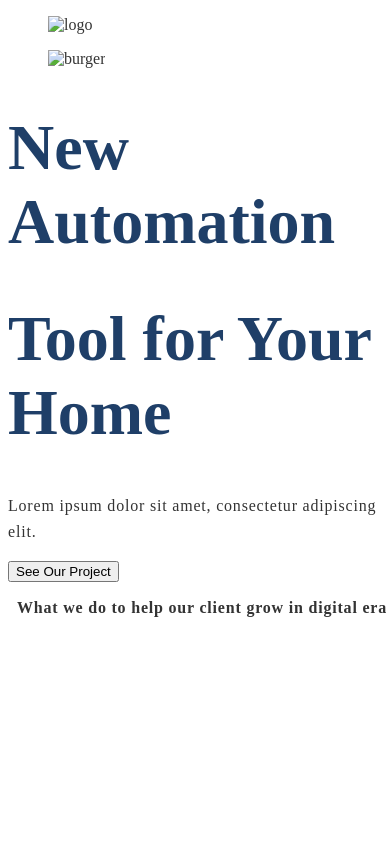
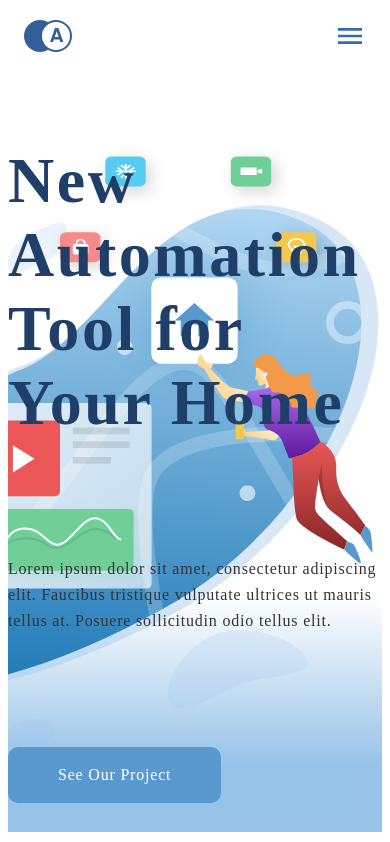
Before and after one commit to Levshin-ArtQ/d-element_levshin, a website built with webpack: page public/index.html in a window 390 px wide. Shown: the top 842 px of the page. Built offline with nearby package versions, Linux system fonts and the light colour scheme.

Commit message:
hero-section

```diff
--- a/eslint.config.mjs
+++ b/eslint.config.mjs
@@ -2,6 +2,6 @@ import globals from "globals";
 
 
 export default [
-  {files: ["**/*.js"], languageOptions: {sourceType: "commonjs"}},
+  {files: ["**/*.js"], languageOptions: {sourceType: "module"}},
   {languageOptions: { globals: globals.browser }},
 ];
--- a/package.json
+++ b/package.json
@@ -5,9 +5,9 @@
   "private": true,
   "scripts": {
     "test": "echo \"Error: no test specified\" && exit 1",
-    "build": "webpack",
+    "build": "webpack --env mode=production",
     "watch": "webpack --watch",
-    "dev": "webpack serve --mode=development & webpack --mode development"
+    "dev": "webpack serve --env mode=development & webpack --env mode=development"
   },
   "keywords": [],
   "author": "",
@@ -20,6 +20,7 @@
     "css-minimizer-webpack-plugin": "^7.0.0",
     "eslint": "^9.12.0",
     "globals": "^15.10.0",
+    "html-minimizer-webpack-plugin": "^5.0.0",
     "html-webpack-plugin": "^5.6.0",
     "mini-css-extract-plugin": "^2.9.1",
     "node-sass": "^9.0.0",
--- a/src/index.html
+++ b/public/index.html
@@ -7,15 +7,17 @@
 </head>
 <body>
 <div id="root">
-  <nav id="nav" class="flex" aria-label="Main navigation"></nav>
-    <figure><img src="" alt="logo" class="logo"></figure>
-    <figure><img src="" alt="burger" id="burger" class="burger"></figure>
+  <nav id="nav" class="navigation" aria-label="Main navigation">
+    <button class="icon-container"><img src="" alt="logo" class="icon-container__logo"></button>
+    <button class="icon-container"><img src="" alt="burger" class="icon-container__burger" class="burger"></button>
   </nav>
   <header class="hero">
     <div class="hero__content">
-      <h1 class="hero__slogan">New Automation</h1>
-      <h1 class="hero__slogan">Tool for Your Home</h1>
-      <p class="hero__text">Lorem ipsum dolor sit amet, consectetur adipiscing elit. </p>
+      <h1 class="hero__slogan">New Automation <br/> Tool for Your Home</h1>
+      <p class="hero__text">Lorem ipsum dolor sit amet, consectetur adipiscing elit.
+        Faucibus tristique vulputate ultrices ut mauris tellus at.
+        Posuere sollicitudin odio tellus elit.
+      </p>
       <button class="hero__button">See Our Project</button>
     </div>
   </header>
@@ -32,9 +34,10 @@
           sed do eiusmod tempor incididunt ut labore et dolore magna aliqua.
           Ut enim ad minim veniam.
         </span>
+        <div class="client-section__table">
+        </div>
       </div>
-    <div class="client-section__table">
-    </div>
+
     </section>
     <section class="hire-section">
       <h3 class="hire_section__title">
--- a/src/components/description/card.js
+++ b/src/components/description/card.js
@@ -7,6 +7,7 @@ export default class Card {
     this.title = title;
     this.description = description;
     this.link = link;
+
   }
 
   createCardElement() {
--- a/src/components/description/card.scss
+++ b/src/components/description/card.scss
@@ -8,6 +8,7 @@
       }
       @else {
         align-self: end;
+
       }
 
       @if $i == 2 {
--- a/src/components/footer/footer.js
+++ b/src/components/footer/footer.js
@@ -11,15 +11,15 @@ const sampleClients = [
   'More Client',
 ]
 
-export  function initializeFooter() {
+export function initializeFooter() {
   const footer = document.querySelector('.footer');
   const clientTable = document.querySelector('.client-section__table');
-
+  console.log(footer, clientTable);
   sampleClients.map((element, index) => {
-    let newNode = document.createElement('span');
+    let newNode = document.createElement('div');
     newNode.classList.add('client-table__item');
     newNode.textContent = element;
-    footer.appendChild(newNode);
+    clientTable.appendChild(newNode);
   })
 
 }
--- a/src/components/footer/footer.scss
+++ b/src/components/footer/footer.scss
@@ -23,6 +23,7 @@
   grid-template-columns: repeat(4, auto);
   grid-template-rows: repeat(2, auto);
   justify-items: center;
+  justify-content: center;
   grid-template-areas:
     ". . . ."
     ". . . .";
@@ -32,8 +33,8 @@
   // Locally scoped variables
   --gap: 2rem;
   --line-offset: calc(var(--gap) / 2);
-  --line-thickness: 2px;
-  --line-color: red;
+  --line-thickness: 1px;
+  --line-color: white;
 
   // Grid layout
   display: grid;
@@ -45,6 +46,12 @@
 // Make Grid Items Control Absolute Pseudo Positioning
 .client-table__item {
   position: relative;
+
+}
+
+.client-table__item:nth-last-child(1) {
+  width: 100%;
+  text-align: center;
 }
 
 // Pseudo Element Shared Styling
@@ -83,7 +90,6 @@
   width: 90%;
   border-top-right-radius: 200px;
 }
-
 .credentials-section {
   background: #316099;
   width: 90%;
--- /dev/null
+++ b/src/components/hero/hero.js
@@ -0,0 +1,6 @@
+import './hero.scss';
+
+export default function initializeHero(heroIllustration) {
+  let hero = document.querySelector('.hero__content');
+  hero.style.backgroundImage = `url(${heroIllustration})`;
+}
--- /dev/null
+++ b/src/components/hero/hero.scss
@@ -0,0 +1,50 @@
+.hero {
+  width: 100%;
+  height: 90vh;
+  background: linear-gradient(0deg, #98C3E8 8.84%, rgba(152, 195, 232, 0) 31.12%);
+
+  &__content {
+    width: 100%;
+    height: 100%;
+    display: flex;
+    justify-content: space-around;
+    flex-direction: column;
+    background-repeat: no-repeat;
+  // background-attachment: fixed;
+    background-position: right;
+    background-size: 80vh;
+
+  }
+
+  &__slogan {
+    font-family: Galien;
+    font-size: 64px;
+    letter-spacing: 0.04em;
+    text-align: left;
+  }
+
+  &__text {
+    font-family: Gilroy;
+    font-size: 16px;
+    line-height: 26px;
+    letter-spacing: 0.05em;
+    text-align: left;
+  }
+
+
+}
+
+// .hero__button {
+//   margin-top: 40px;
+//     padding: 15px 50px;
+//     background: #5A98D0 ;
+//     border-radius: 10px;
+//     color: #fff;
+//     border: none;
+//     font-family: Gilroy;
+//     font-size: 16px;
+//     line-height: 26px;
+//     letter-spacing: 0.05em;
+//     text-align: center;
+
+// }
--- a/src/components/nav/nav.js
+++ b/src/components/nav/nav.js
@@ -1,6 +1,14 @@
+import './nav.scss';
+export default function initializeNav(aIcon, burger) {
+  const logo = document.querySelector('.icon-container__logo');
+  const burgerButton = document.querySelector('.icon-container__burger');
+  console.log(logo, burgerButton);
+  if (!logo || !burgerButton) {
+    throw new Error('Unable to find required elements');
+  }
 
 
-export function initializeNav(aIcon, burger) {
-  document.querySelector('.logo').innerHTML = aIcon;
-  document.querySelector('.burger').innerHTML = burger;
+
+  logo.src = aIcon;
+  burgerButton.src = burger;
 }
--- /dev/null
+++ b/src/components/nav/nav.scss
@@ -0,0 +1,13 @@
+nav {
+  display: flex;
+  justify-content: space-between;
+  align-items: center;
+}
+
+.icon-container {
+  border: none;
+  padding: 12px 16px;
+  background-color: transparent;
+  font-size: 32px;
+  cursor: pointer;
+}
--- a/src/index.js
+++ b/src/index.js
@@ -1,15 +1,16 @@
-import './index.scss';
-import aIcon from './assets/images/a-logo.svg';
+require('./index.scss');
+const aIcon = require('./assets/images/a-logo.svg');
 import heroIllustration from './assets/images/hero-illustration.svg';
-import { initializeNav } from './components/nav/nav.js';
+import initializeNav from './components/nav/nav.js';
+import initializeHero from './components/hero/hero.js';
 import { initializeFooter } from './components/footer/footer.js';
 import burgerIcon from '/src/assets/images/burger-icon.svg';
 import Card from './components/description/card.js';
 import PopupForm from './components/popup/popup.js';
 
-import cardImage1 from './assets/images/card-image1.svg';
-import cardImage2 from './assets/images/card-image2.svg';
-import cardImage3 from './assets/images/card-image3.svg';
+const cardImage1 = require('./assets/images/card-image1.svg');
+const cardImage2 = require('./assets/images/card-image2.svg');
+const cardImage3 = require('./assets/images/card-image3.svg');
 
 
 // imageSrc, title, description, link
@@ -23,6 +24,7 @@ document.addEventListener('DOMContentLoaded', () => {
 
   initializeNav(aIcon, burgerIcon);
   initializeFooter();
+  initializeHero(heroIllustration);
   let cardsList = document.querySelector('.cards-list');
   const popupForm = new PopupForm();
 
--- a/src/index.scss
+++ b/src/index.scss
@@ -23,3 +23,33 @@ body {
   text-align: left;
 
 }
+
+[class$=__slogan] {
+  font-family: Galien;
+  font-size: 64px;
+  letter-spacing: 0.04em;
+  text-align: left;
+}
+
+[class$=__title] {
+  font-family: Gilroy;
+  font-size: 36px;
+  line-height: 46px;
+  letter-spacing: 0.05em;
+  text-align: left;
+}
+
+[class$=__button] {
+  margin-top: 40px;
+  padding: 15px 50px;
+  background: #5A98D0;
+  border-radius: 10px;
+  color: #fff;
+  border: none;
+  font-family: Gilroy;
+  font-size: 16px;
+  line-height: 26px;
+  letter-spacing: 0.05em;
+  text-align: center;
+  align-self: start;
+}
--- a/webpack.config.js
+++ b/webpack.config.js
@@ -2,9 +2,11 @@ const path = require("path");
 const HtmlWebpackPlugin = require("html-webpack-plugin");
 const MiniCssExtractPlugin = require("mini-css-extract-plugin");
 const CssMinimizerPlugin = require("css-minimizer-webpack-plugin");
+const HtmlMinimizerPlugin = require("html-minimizer-webpack-plugin");
 
-module.exports = {
-  mode: "none",
+module.exports = (env) => {
+  return {
+    mode: env.mode ?? "production",
     entry: "./src/index.js",
     module: {
       rules: [
@@ -16,41 +18,45 @@ module.exports = {
           test: /\.svg/,
           type: "asset/resource",
           generator: {
-          filename: 'images/[hash][ext]'
-        }
+            filename: "images/[hash][ext]",
+          },
+          // use: {
+          //   loader: "image-webpack-loader",
+          // },
         },
         {
           test: /\.(js)$/,
           exclude: /node_modules/,
           use: ["babel-loader"],
         },
-
       ],
     },
     optimization: {
       minimize: true,
       minimizer: [
         new CssMinimizerPlugin(),
-    ]
+        new HtmlMinimizerPlugin(),
+      ],
     },
     output: {
-    filename: "[name].bundle.js",
+      filename: "[name].[contenthash].js",
       path: path.resolve(__dirname, "dist"),
       clean: true,
-    assetModuleFilename: 'images/[hash][ext]',
+      assetModuleFilename: "images/[hash][ext]",
     },
     plugins: [
       new HtmlWebpackPlugin({
-      template: `./src/index.html`,
-      filename: `index.html`,
-      inject: true,
+        template: path.resolve(__dirname, 'public', 'index.html'),
+        filename: 'index.html',
+        // inject: true,
       }),
+
       new MiniCssExtractPlugin({
         filename: "[name].css",
       }),
     ],
     devServer: {
-    watchFiles: ["src/*.html"],
+      watchFiles: ["public/index.html"],
       static: path.resolve(__dirname, "./dist"),
       hot: true,
       open: true,
@@ -60,3 +66,4 @@ module.exports = {
       ignored: "/node_modules/",
     },
   };
+};
```
Also changed, not shown: dist/index.html, dist/main.bundle.js (deleted), dist/main.css, src/components/nav/nav.css (deleted), 2 other files. Lines whose indentation alone changed are shown as unchanged.
